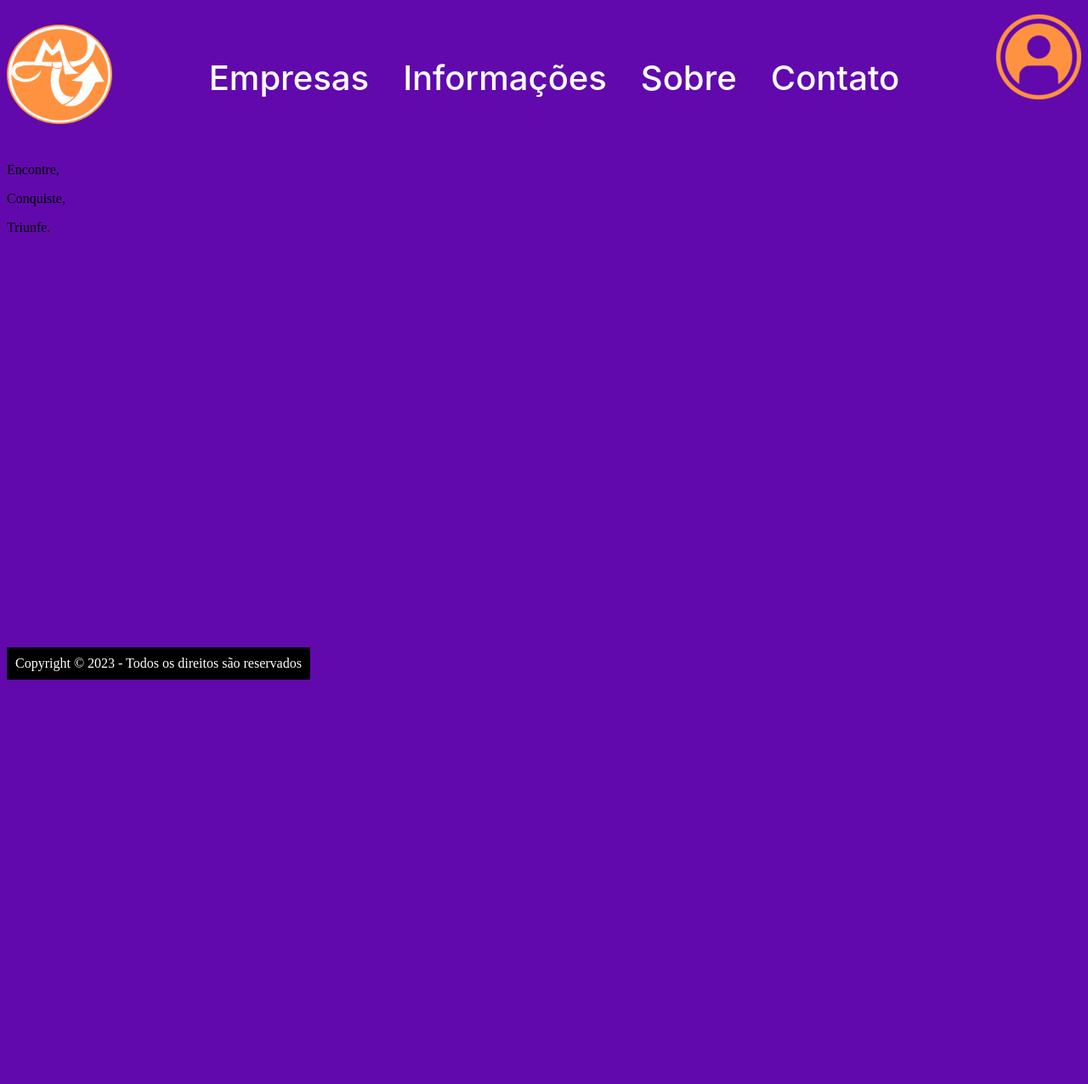
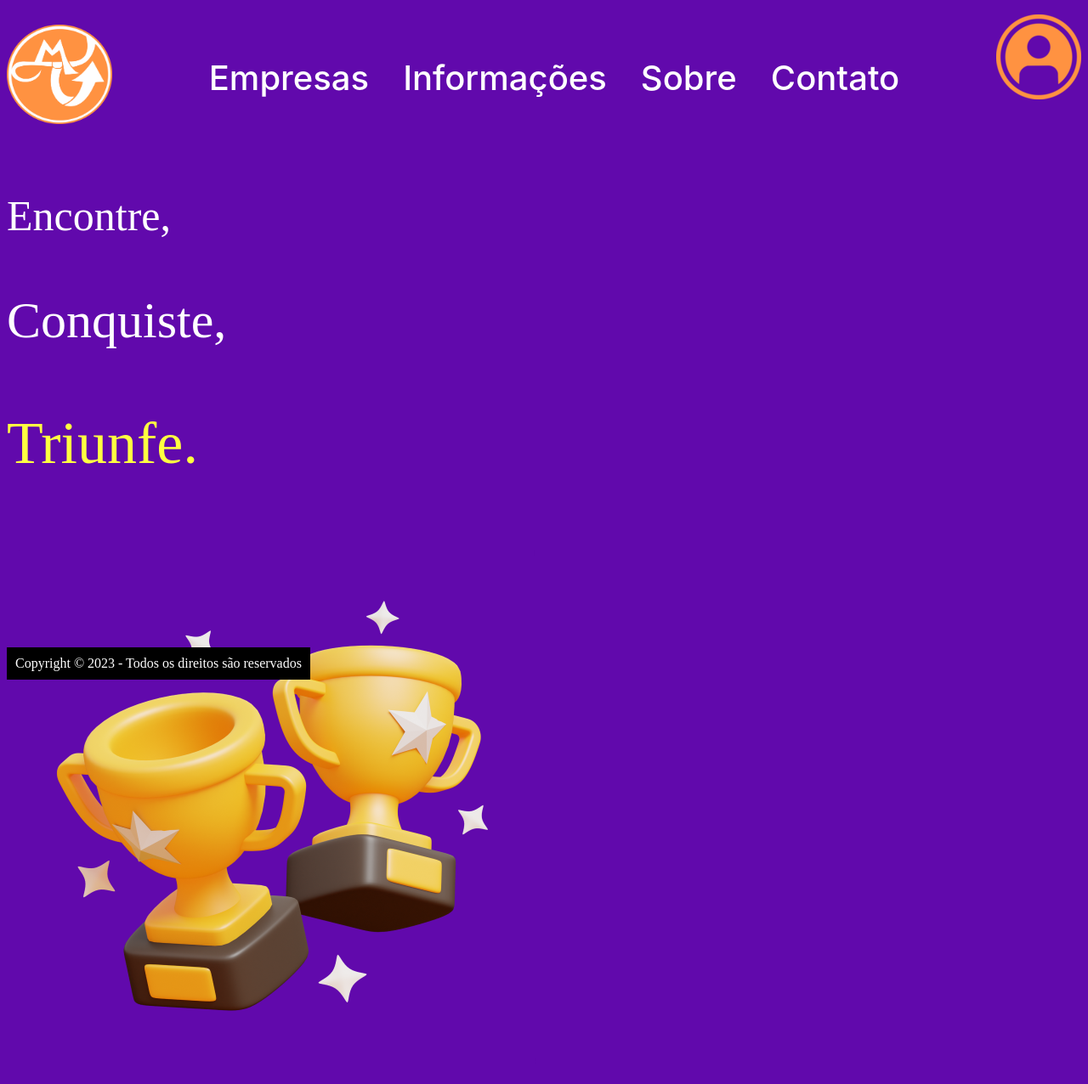
Before and after one commit to RafaelS3iwa/PMT_Web, a PHP site: page / in a window 1280 px wide. Shown: the whole page at 85% size. Before the commit the page ends 800 px from the top, so only its background shows below. Run offline with PHP 8.4, Linux system fonts and the light colour scheme.

Commit message:
update 09.11

```diff
--- a/assets/css/Banner1.css
+++ b/assets/css/Banner1.css
@@ -1,4 +1,4 @@
-:root{
+:root {
     --primaria: #6109AC;
     --primaria2: #44007E;
     --primaria3: #C494EE;
@@ -8,18 +8,27 @@
     --texto: #FFFFFF;
 }
 
-*{
+* {
     background-color: var(--primaria)
 }
 
-.texto-encontre{
+#class-slogan .slogan1 {
     color: var(--texto);
+    font-size: 50px;
 }
 
-.texto-conquiste{
+#class-slogan .slogan2 {
     color: var(--texto);
+    font-size: 60px;
 }
 
-.texto-triunfe{
+#class-slogan .slogan3 {
     color: var(--secundaria);
+    font-size: 70px;
 }
+
+.logotrofeu img {
+    display: flex;
+    align-items: center;
+    justify-content: center;
+}
--- /dev/null
+++ b/assets/css/main.css
@@ -0,0 +1,9 @@
+:root{
+    --primaria: #6109AC;
+    --primaria2: #44007E;
+    --primaria3: #C494EE;
+    --secundaria: #FFFF41;
+    --secundaria2: #FFFF97;
+    --laranja: #FFA452;
+    --texto: #FFFFFF;
+}
--- a/assets/css/styleHome.css
+++ /dev/null
@@ -1,58 +0,0 @@
-:root {
-    --primaria: #6109AC;
-    --primaria2: #44007E;
-    --primaria3: #9747FF;
-    --secundaria: #FFFF41;
-    --secundaria2: #FFFF97;
-    --laranja: #FFA452;
-    --texto: #FFFFFF;
-    --rodape: #000000;
-}
-
-/* Estilos para o banner */
-.bannerHome1 {
-    display: flex;
-    justify-content: center;
-    align-items: center;
-    height: 175px;
-    background-color: #7C21CB; /* Cor de fundo do banner */
-}
-
-/* Estilos para o conteúdo dentro do banner */
-.content {
-    background-color: transparent; /* Cor de fundo do retângulo */
-    border-radius: 15px; /* Borda arredondada */
-    padding: 20px; /* Espaçamento interno */
-    text-align: center;
-}
-
-/* Estilos para o título do banner */
-.content h1 {
-    font-size: 40px;
-    color: #FFFF97;
-    margin: 10; /* Remover margem padrão */
-}
-
-/* Estilos para o texto do banner */
-.content p {
-    font-size: 25px;
-    color: #FFFF97;
-}
-
-#banner {
-    background-image: url("/assets/img/fundoroxo.png");
-    height: 300;
-    display: flex;
-    align-items: center;
-    justify-content: center;
-    color: #FFFFFF;
-    text-align: center;
-}
-
-#banner p {
-    margin: 20px;
-}
-
-#slogan1 {
-    color: #FFFFFF;
-}
--- a/includes/cabecalho.php
+++ b/includes/cabecalho.php
@@ -7,7 +7,7 @@
     <link rel="stylesheet" href="/assets/css/Banner1.css">
     <link rel="stylesheet" href="/assets/css/cabecalho.css">
     <link rel="stylesheet" href="/assets/css/rodape.css">
-    <link rel="stylesheet" href="/asset/css/styleHome.css">
+    <link rel="stylesheet" href="/asset/css/main.css">
     <title>PMT</title>
 </head>
 
--- a/index.php
+++ b/index.php
@@ -5,10 +5,14 @@ require_once $_SERVER["DOCUMENT_ROOT"] . "/controllers/UsuarioController.php";
 
 <body>
   <main>
-    <div id="slogan">
+    <div id="class-slogan">
       <div class="slogan1"><p>Encontre,</p></div>
       <div class="slogan2"><p>Conquiste,</p></div>
       <div class="slogan3"><p>Triunfe.</p></div>
+
+    </div>
+    <div class="logotrofeu">
+      <img src="/assets/img/trofeu.png" alt="Trofeu">
     </div>
   </main>
 </body>
```
Also changed, not shown: assets/css/styleHome2.css (deleted, +0 -35 lines).
